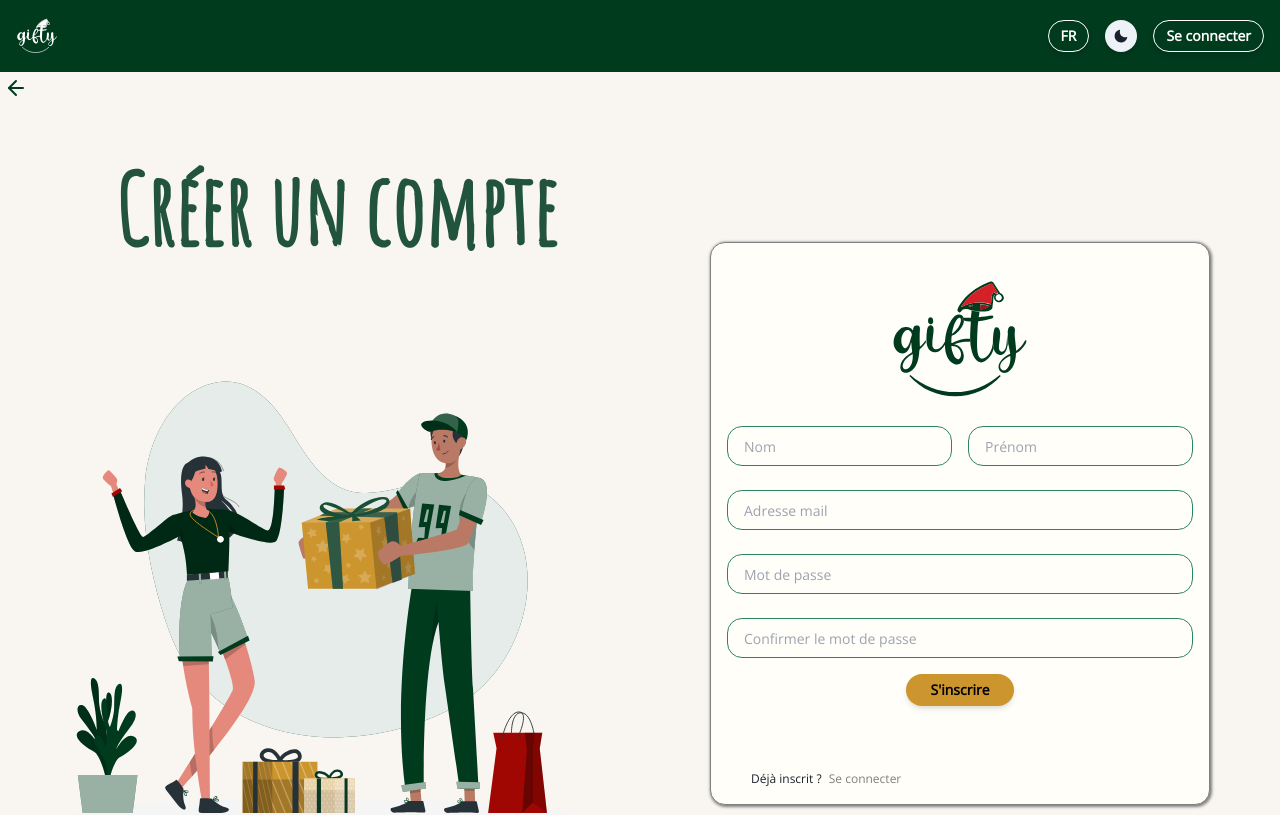
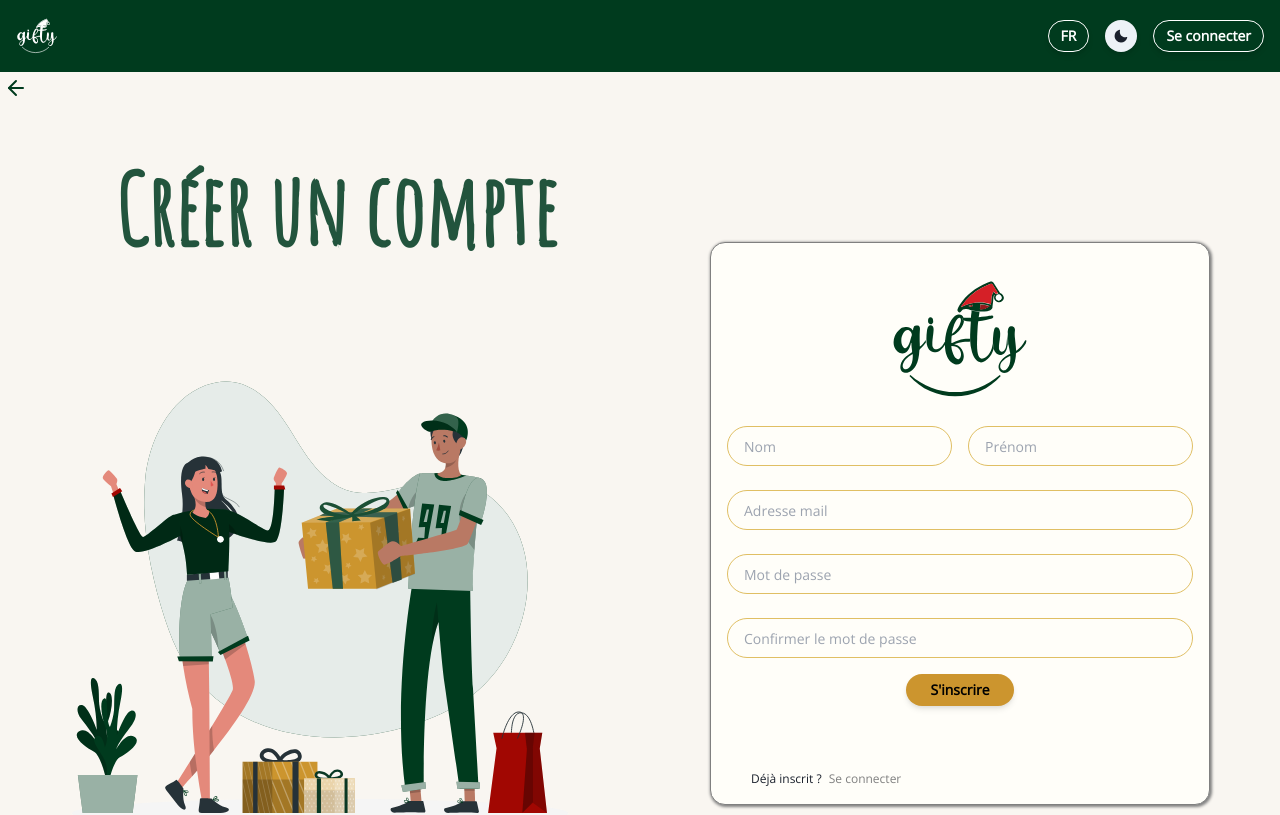
Before and after one commit to WildCodeSchool/2023-11-wns-bleu-g2-christmas-gifts-planner, a Next.js app in the folder frontend/: page /signup in a window 1280 px wide. Shown: the top 815 px of the page. Built offline with nearby package versions, Linux system fonts and the light colour scheme.

Commit message:
correction

```diff
--- a/frontend/src/pages/login.tsx
+++ b/frontend/src/pages/login.tsx
@@ -69,7 +69,7 @@ const Login = () => {
       mt={{ base: 4, md: 8 }}
       ml={8}
       textAlign="center"
-      color="green.800"
+      color="primary.low"
     >
       {t("welcome-back")}
     </Heading>
@@ -100,7 +100,7 @@ const Login = () => {
               fontSize={14}
               fontWeight="bold"
               mb={1}
-              color="green.800"
+              color="primary.low"
             >
               {t("email-adress")}
             </FormLabel>
@@ -111,8 +111,6 @@ const Login = () => {
               type="email"
               id="email"
               name="email"
-              borderRadius={15}
-              borderColor="green.800"
             />
             {error === 1 && (
               <Text
@@ -120,7 +118,7 @@ const Login = () => {
                 mt={1}
                 fontSize={14}
                 fontWeight="bold"
-                color="red.700"
+                color="tertiary.medium"
               >
                 {t("email-adress-invalid")}
               </Text>
@@ -131,7 +129,7 @@ const Login = () => {
               fontSize={14}
               fontWeight="bold"
               mb={1}
-              color="green.800"
+              color="primary.low"
             >
               {t("password")}
             </FormLabel>
@@ -141,8 +139,6 @@ const Login = () => {
               isRequired
               type="password"
               variant="goldenInput"
-              borderRadius={15}
-              borderColor="green.800"
             />
             {error === 2 && (
               <Text
@@ -150,7 +146,7 @@ const Login = () => {
                 mt={1}
                 fontSize={14}
                 fontWeight="bold"
-                color="red.700"
+                color="tertiary.medium"
               >
                 {t("incorrect-password")}
               </Text>
--- a/frontend/src/pages/signup.tsx
+++ b/frontend/src/pages/signup.tsx
@@ -131,7 +131,6 @@ export default function Signup() {
                 ><Image src="/Gifty-logo.svg" alt="Gifty" mt={4} mx="35%" />
                     <form onSubmit={handleSubmit}>
                         <FormControl>
-                            {/* Prénom et nom de famille */}
                             <Grid templateColumns="repeat(2, 1fr)" gap={4} mt={4}>
                                 <GridItem>
                                     <Input
@@ -144,8 +143,6 @@ export default function Signup() {
                                         isRequired
                                         placeholder={t("lastname")}
                                         width="100%"
-                                        borderRadius={15}
-                                        borderColor="green.600"
                                     />
                                 </GridItem>
                                 <GridItem>
@@ -159,13 +156,9 @@ export default function Signup() {
                                         isRequired
                                         placeholder={t("firstname")}
                                         width="100%"
-                                        borderRadius={15}
-                                        borderColor="green.600"
                                     />
                                 </GridItem>
                             </Grid>
-
-                            {/* Email */}
                             {error === 2 ? (
                                 <Text position="absolute" fontSize={14} fontWeight="bold" color="red.700">
                                     {t("email-already-existing")}
@@ -180,11 +173,7 @@ export default function Signup() {
                                 variant="goldenInput"
                                 placeholder={t("email-adress")}
                                 my={6}
-                                borderRadius={15}
-                                borderColor={error === 2 ? "red.700" : "green.600"}
                             />
-
-                            {/* Mot de passe et confirmation */}
                             <InputGroup size='md'>
                                 {error === 1 && (
                                     <Text position="absolute" mt={-6} fontSize={14} fontWeight="bold" color="red.700">
@@ -210,8 +199,6 @@ export default function Signup() {
                                     type='password'
                                     variant="goldenInput"
                                     placeholder={t("password")}
-                                    borderRadius={15}
-                                    borderColor={error === 1 || error === 4 ? "red.700" : "green.600"}
                                 />
                             </InputGroup>
 
@@ -223,8 +210,6 @@ export default function Signup() {
                                     variant="goldenInput"
                                     type='password'
                                     placeholder={t("confirm-password")}
-                                    borderRadius={15}
-                                    borderColor={error === 1 || error === 4 ? "red.700" : "green.600"}
                                 />
                             </InputGroup>
                             <Center>
```
Lines whose indentation alone changed are shown as unchanged.
